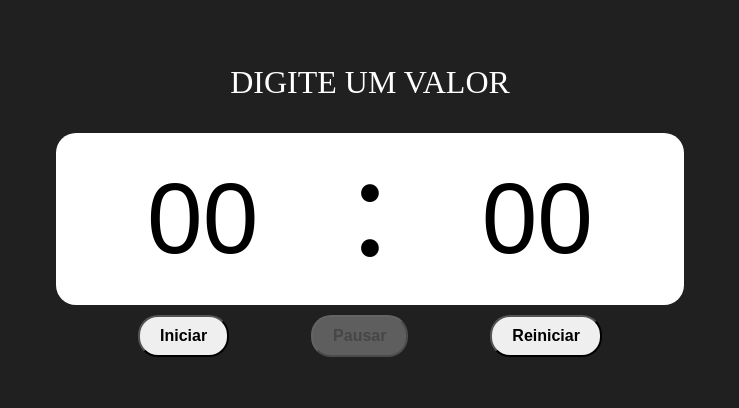
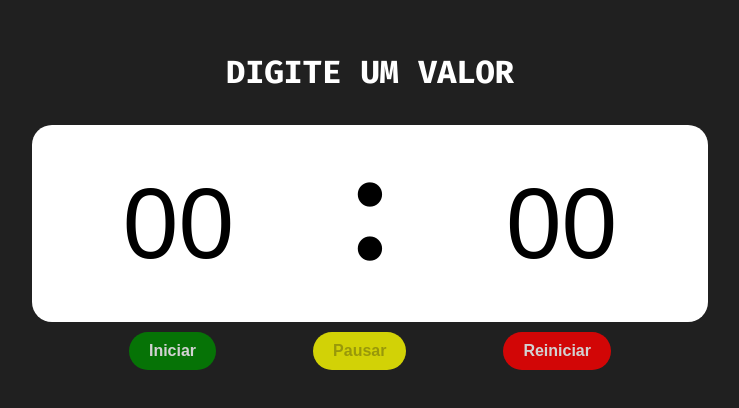
Before and after one commit to sabinolopes/timer, a React (Vite) app: page / in a window 1280 px wide. Shown: the part 214-622 px from the top of the page, without its empty margins (270-1009 px from the left). Built offline with nearby package versions, Linux system fonts and the light colour scheme.

Commit message:
Timer v1.0.2 - new css styles

```diff
--- a/src/App.css
+++ b/src/App.css
@@ -1,3 +1,5 @@
+@import url('https://fonts.googleapis.com/css2?family=Fira+Code:wght@300;400;500;600;700&display=swap');
+
 body {
   display: flex;
   background-color: #202020;
@@ -5,6 +7,7 @@ body {
   align-items: center;
   flex-direction: column;
   min-height: 100vh;
+  font-family: 'Fira Code', monospace;
 }
 
 input[type='number']::-webkit-inner-spin-button,
@@ -33,11 +36,27 @@ button {
   border-radius: 20px;
   cursor: pointer;
   font-size: 12pt;
-  font-weight: 600;
+  font-weight: 800;
+  border: none;
+  opacity: 0.8;
 
   &:hover {
-    opacity: 0.8;
+    opacity: 1;
   }
+}
+
+#start {
+  background-color: #080;
+  color: white;
+}
+
+#pause {
+  background-color: yellow;
+}
+
+#reset {
+  background-color: red;
+  color: white;
 }
 
 input {
@@ -50,6 +69,7 @@ p {
    text-align: center;
    font-size: xx-large;
    text-transform: uppercase;
+   font-weight: 900;
 }
 
 @media screen and (max-width: 600px) {
--- a/src/App.tsx
+++ b/src/App.tsx
@@ -19,7 +19,6 @@ function App() {
 
   const resetTimer = () => {
     setIsRunning(false);
-    setTime(INNITIAL_STATE);
     setTime(INNITIAL_STATE);
   };
 
--- a/src/components/buttons.tsx
+++ b/src/components/buttons.tsx
@@ -9,13 +9,13 @@ export default function Buttons({ startTimer, pauseTimer,
   resetTimer, isRunning }: ButtonsProps) {
   return (
     <div id="buttons">
-      <button onClick={ startTimer } disabled={ isRunning }>
+      <button id="start" onClick={ startTimer } disabled={ isRunning }>
         Iniciar
       </button>
-      <button onClick={ pauseTimer } disabled={ !isRunning }>
+      <button id="pause" onClick={ pauseTimer } disabled={ !isRunning }>
         Pausar
       </button>
-      <button onClick={ resetTimer } disabled={ isRunning }>
+      <button id="reset" onClick={ resetTimer } disabled={ isRunning }>
         Reiniciar
       </button>
     </div>
```
Also changed, not shown: 5 other files (tests, documents, lock files or other folders).
